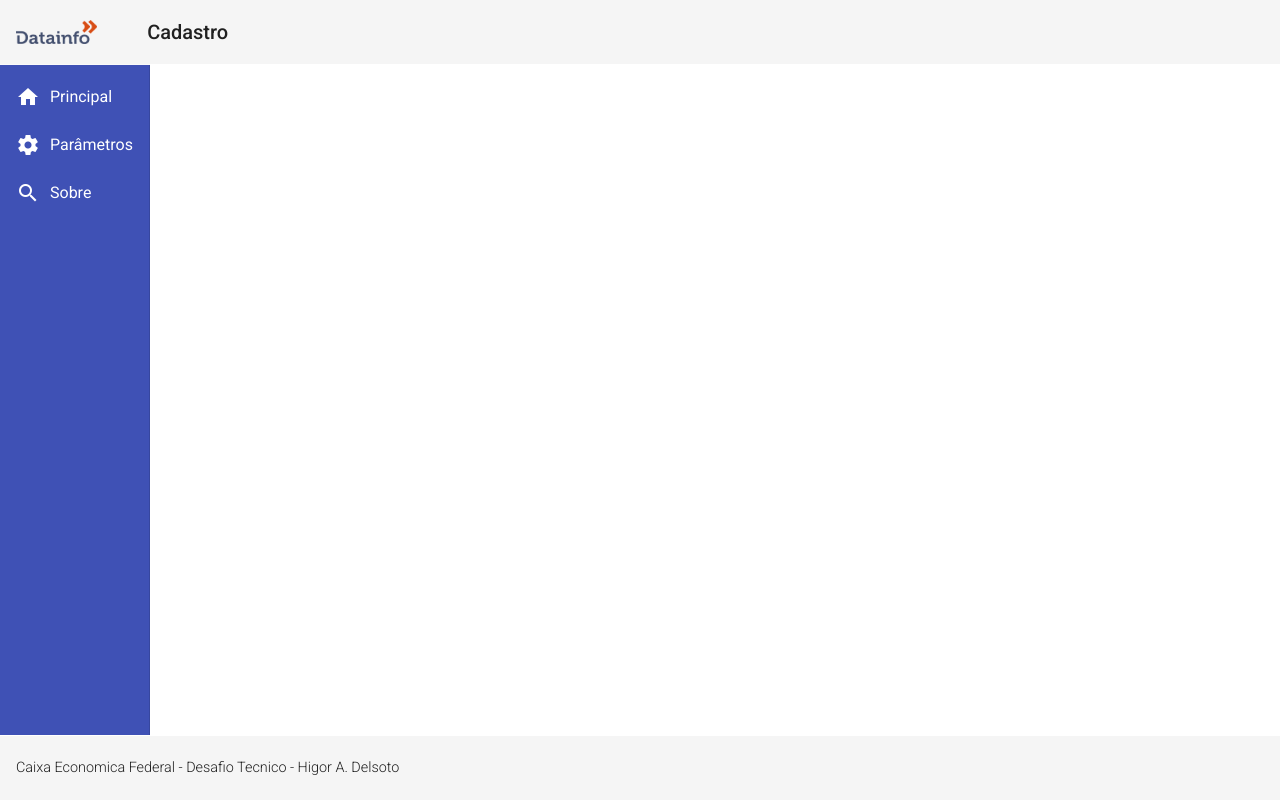
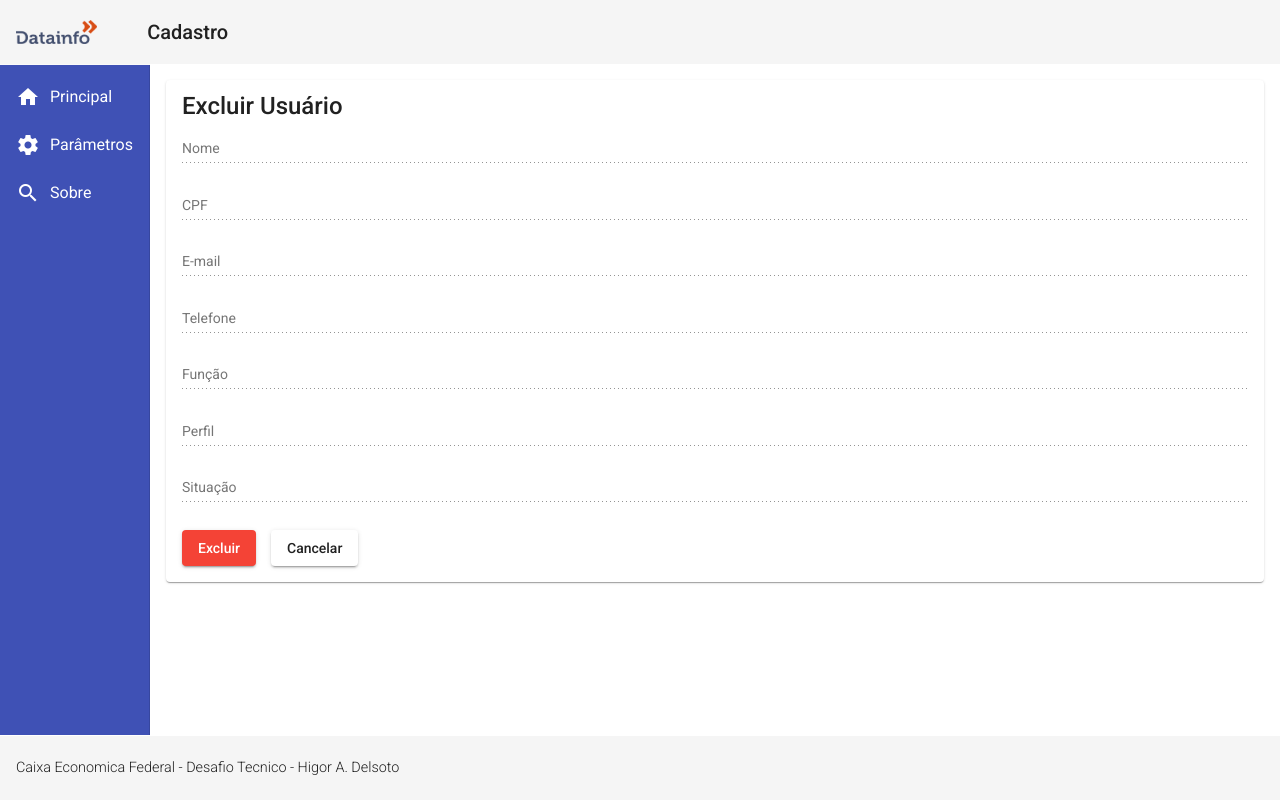
Before and after one commit to HDelsoto/cadastrofrontend, an Angular app: page /usuarios/delete/1 in a window 1280 px wide. Before the commit this address led to /. Built offline with nearby package versions, Linux system fonts and the light colour scheme; no server answers.

Commit message:
Exclusao dos usuarios

```diff
--- a/src/app/app-routing.module.ts
+++ b/src/app/app-routing.module.ts
@@ -1,5 +1,6 @@
 import { UpdateComponent } from './components/usuario/update/update.component';
 import { CreateComponent } from './components/usuario/create/create.component';
+import { DeleteComponent } from './components/usuario/delete/delete.component';
 import { UsuarioCrudComponent } from './views/usuario-crud/usuario-crud.component';
 import { HomeComponent } from './views/home/home.component';
 import { NgModule, Component } from '@angular/core';
@@ -20,7 +21,12 @@ const routes: Routes = [
   {
     path:"usuarios/update/:id",
     component: UpdateComponent
+   },
+   {
+    path:"usuarios/delete/:id",
+    component: DeleteComponent
    }
+
 ];
 
 @NgModule({
--- a/src/app/components/usuario/delete/delete.component.css
+++ b/src/app/components/usuario/delete/delete.component.css
@@ -0,0 +1,10 @@
+form{
+    display:flex;
+    flex-direction: column;
+
+}
+
+button{
+    margin-top: 10px;
+    margin-right: 15px;
+}
--- a/src/app/components/usuario/delete/delete.component.html
+++ b/src/app/components/usuario/delete/delete.component.html
@@ -1 +1,33 @@
-<p>delete works!</p>
+<mat-card>
+    <mat-card-title> Excluir Usuário</mat-card-title>
+    <form>
+        <mat-form-field>
+            <input matInput placeholder="Nome" [value]="usuario.nome" name="nome" disabled>
+        </mat-form-field>
+        <mat-form-field>
+            <input matInput placeholder="CPF" [value]="usuario.cpf" name="cpf" disabled>
+        </mat-form-field>
+        <mat-form-field>
+            <input matInput placeholder="E-mail" [value]="usuario.email" name="email" disabled>
+        </mat-form-field>
+        <mat-form-field>
+            <input matInput placeholder="Telefone" [value]="usuario.telefone" name="telefone" disabled>
+        </mat-form-field>
+        <mat-form-field>
+            <input matInput placeholder="Função" [value]="usuario.funcao" name="funcao" disabled>
+        </mat-form-field>
+        <mat-form-field>
+            <input matInput placeholder="Perfil" [value]="usuario.perfil" name="perfil" disabled>
+        </mat-form-field>
+        <mat-form-field>
+            <input matInput placeholder="Situação" [value]="usuario.situacao" name="situacao" disabled>
+        </mat-form-field>
+    </form>
+    <button mat-raised-button (click)="deleteUsuario()" color="warn" name="bnome">
+        Excluir
+    </button>
+
+    <button mat-raised-button (click)="cancel()" >
+        Cancelar
+    </button>
+</mat-card>
--- a/src/app/components/usuario/delete/delete.component.ts
+++ b/src/app/components/usuario/delete/delete.component.ts
@@ -1,4 +1,7 @@
+import { Router,  ActivatedRoute } from '@angular/router';
+import { UsuarioService } from './../usuario.service';
 import { Component, OnInit } from '@angular/core';
+import { Usuario } from './../usuario.model';
 
 @Component({
   selector: 'app-delete',
@@ -6,10 +9,31 @@ import { Component, OnInit } from '@angular/core';
   styleUrls: ['./delete.component.css']
 })
 export class DeleteComponent implements OnInit {
-
-  constructor() { }
+  usuario:Usuario={
+    id: 0,
+    nome:'',
+    cpf:'',
+    email:'',
+    telefone:'',
+    funcao:'',
+    perfil:'',
+    situacao:''
+}
+  constructor(private usuarioService:UsuarioService, private router: Router, private route : ActivatedRoute) { }
 
   ngOnInit(): void {
+    const id=this.route.snapshot.paramMap.get('id');
+    if(id!=null)this.usuarioService.readById(id).subscribe(usuario =>{
+      this.usuario =usuario})
+
   }
-
+  deleteUsuario() :void{
+    if(this.usuario.id!=null)this.usuarioService.delete(this.usuario.id).subscribe(()=>{
+      this.usuarioService.showMessage('Usuário excluido.')
+      this.router.navigate(['/usuarios'])
+    })
+  }
+  cancel(): void{
+    this.router.navigate(['/usuarios'])
+  }
 }
--- a/src/app/components/usuario/read/read.component.html
+++ b/src/app/components/usuario/read/read.component.html
@@ -39,7 +39,7 @@
                     edit
                 </i>
             </a>
-            <a routerLink="" class="delete">
+            <a routerLink="/usuarios/delete/{{row.id}}" class="delete">
                 <i class="material-icons ">
                     delete
                 </i>
--- a/src/app/components/usuario/usuario.service.ts
+++ b/src/app/components/usuario/usuario.service.ts
@@ -37,7 +37,7 @@ export class UsuarioService {
     return this.http.put<Usuario>(url,usuario)
   }
 
-  delete(id:string): Observable<Usuario>{
+  delete(id:number): Observable<Usuario>{
     const url=`${this.baseUrl}/${id}`;
     return this.http.delete<Usuario>(url);
   }
```
